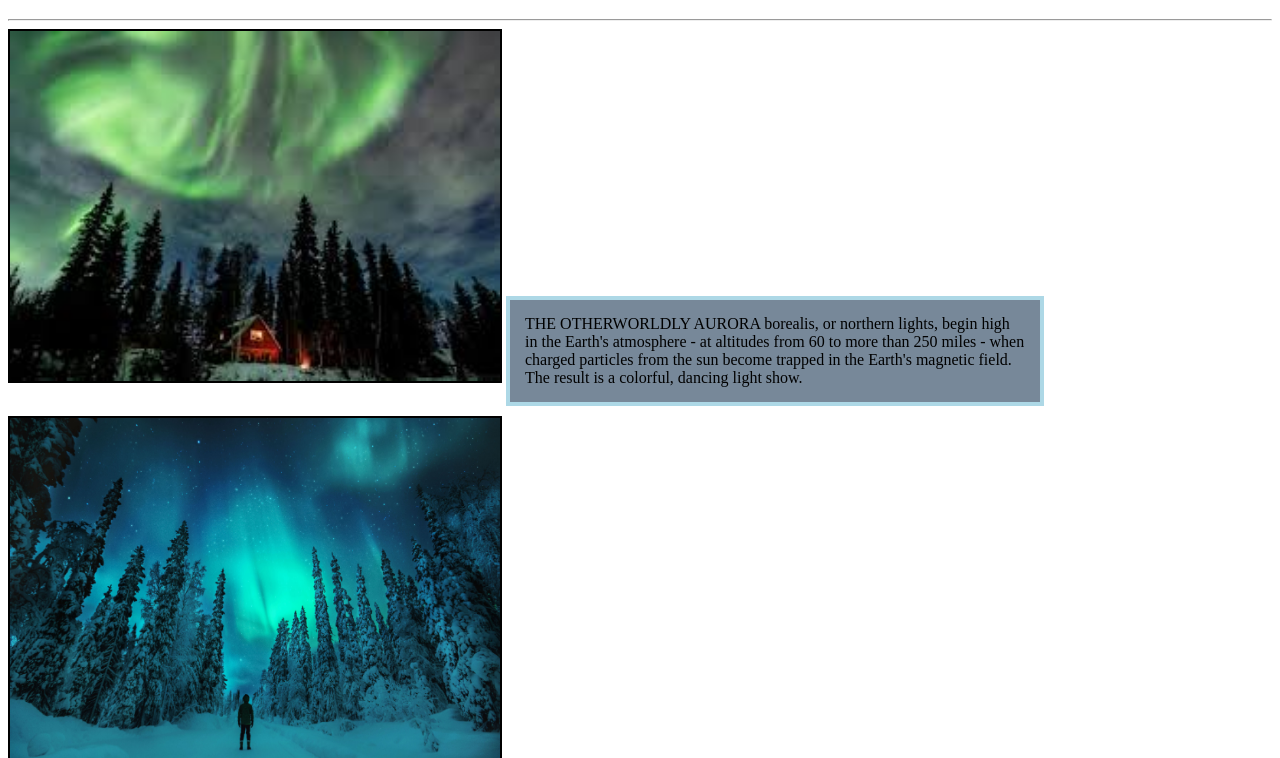
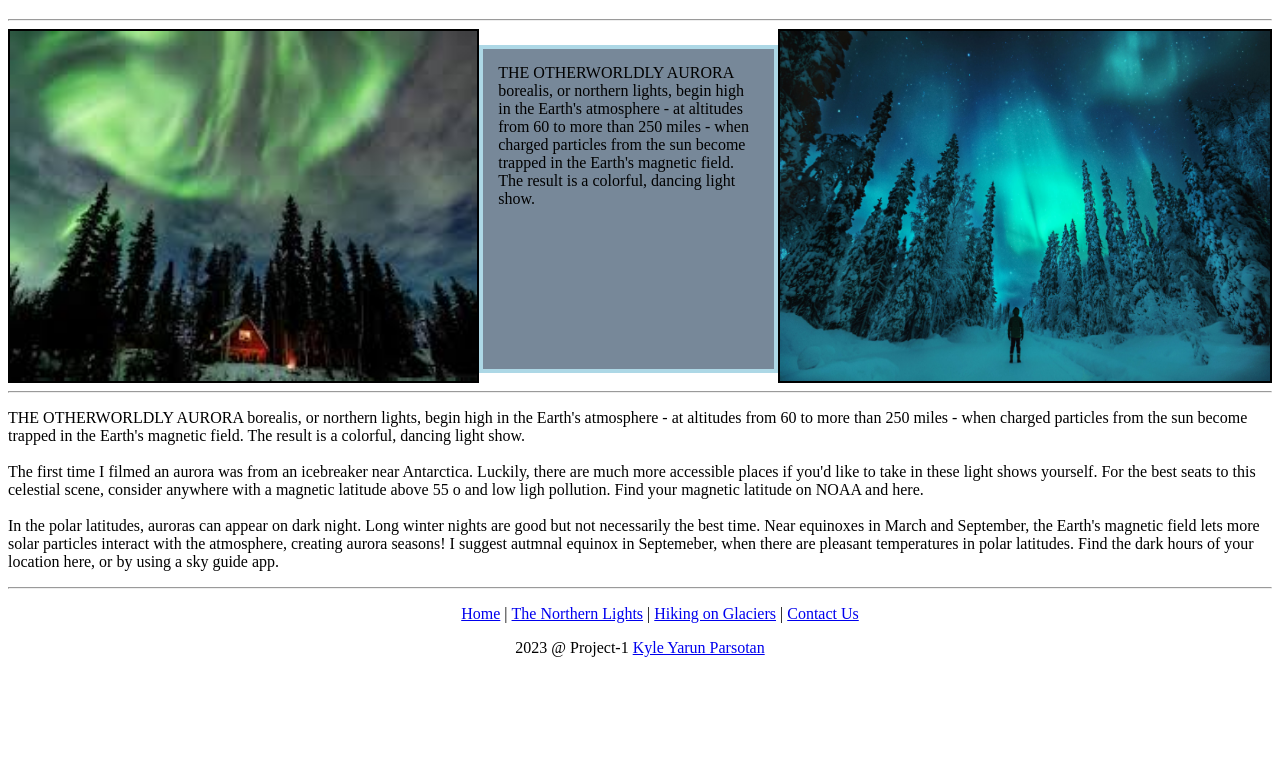
Before and after one commit to Kyl67899/Project1, a plain HTML site: page NorthernLights.html in a window 1280 px wide. Shown: the part 61-819 px from the top of the page. Drawn offline with Linux system fonts and the light colour scheme.

Commit message:
Updated css file

```diff
--- a/northernlights.css
+++ b/northernlights.css
@@ -20,6 +20,10 @@ img{
     padding: 15px;
 }
 
+.box{
+    display: flex;
+    justify-content: space-evenly;
+}
 
 /* nav */
 .nav, footer{
```
